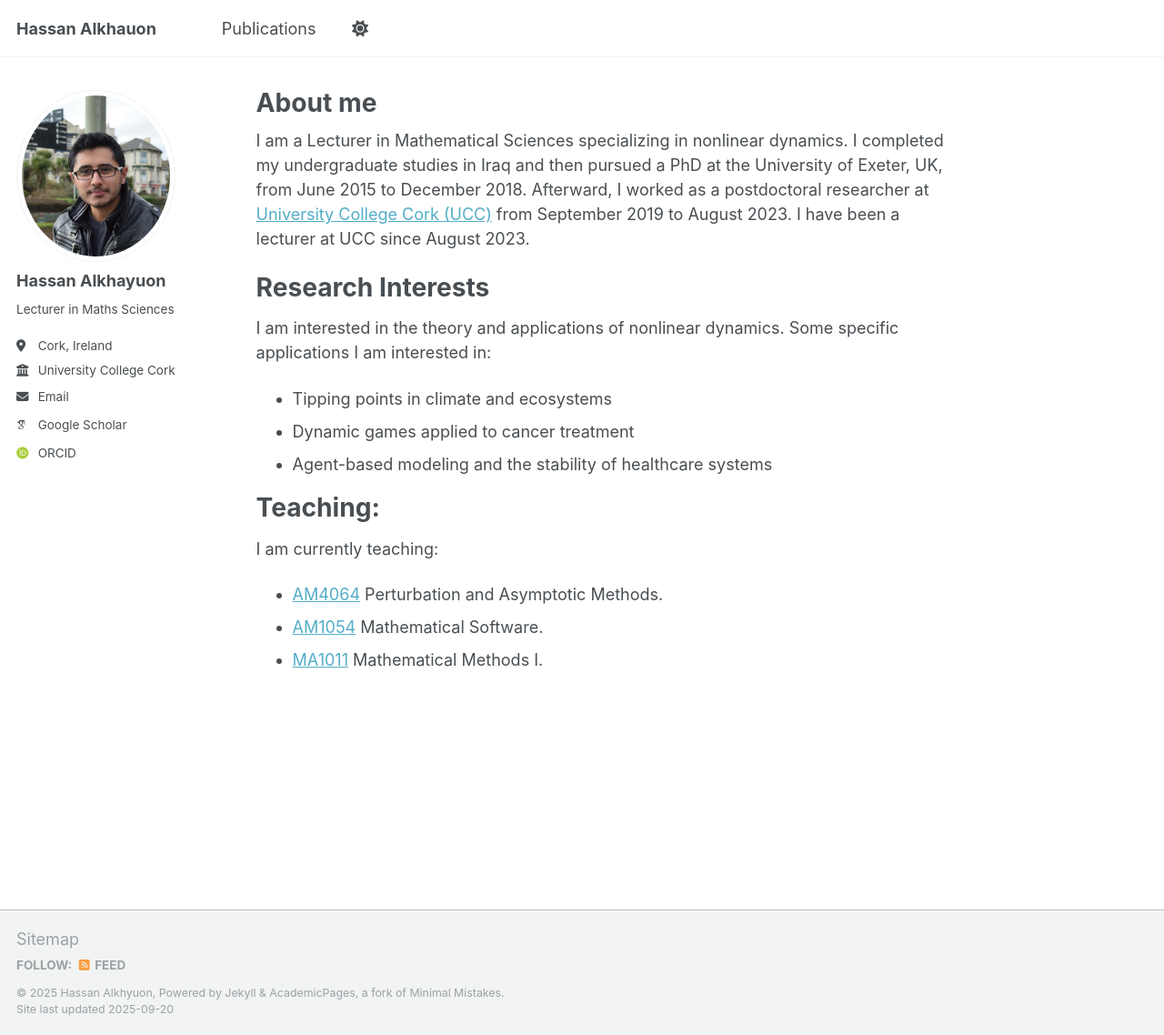
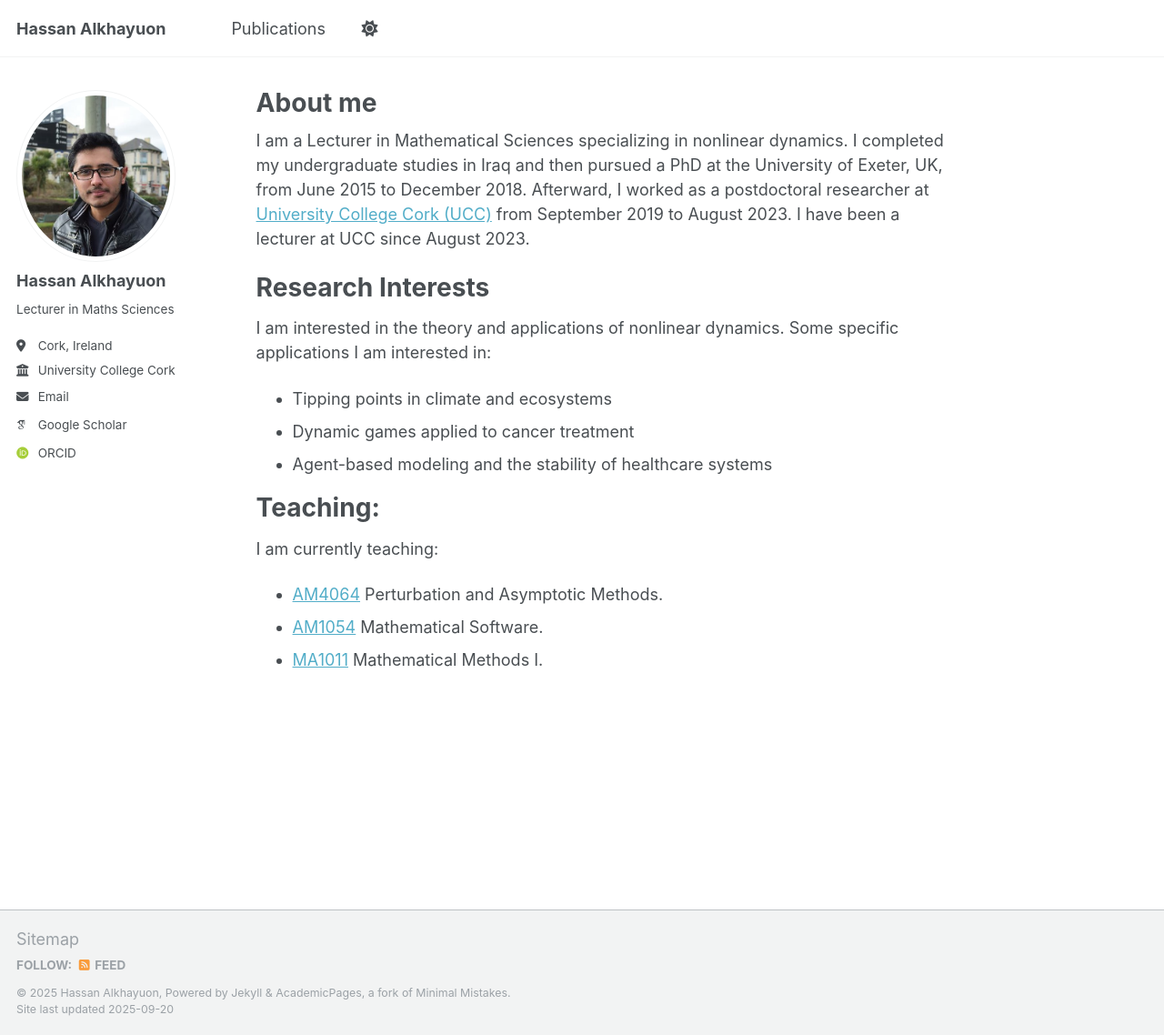
Before and after one commit to hassanalkhayuon/hassanalkhayuon.github.io, a Jekyll site: the page built from _pages/about.md, in a window 1280 px wide and 1138 px high. Shown: the whole window at 91% size. Built offline with Jekyll 4.4.1, drawn with Linux system fonts in a browser that asks for light colours; some web fonts are replaced.

Commit message:
Update _config.yml

```diff
--- a/_config.yml
+++ b/_config.yml
@@ -9,9 +9,9 @@
 # Basic Site Settings
 locale                   : "en-US"
 site_theme               : "default"
-title                    : "Hassan Alkhauon"
+title                    : "Hassan Alkhayuon"
 title_separator          : "-"
-name                     : &name "Hassan Alkhyuon"
+name                     : &name "Hassan Alkhayuon"
 description              : &description "Lecturer in Mathematical Sciences"
 url                      : https://hassanalkhayuon.github.io/ # the base hostname & protocol for your site e.g. "https://[your GitHub username].github.io" or if you already have some other page hosted on Github then use "https://[your GitHub username].github.io/[Your Repo Name]"
 baseurl                  : "" # the subpath of your site, e.g. "/blog"
```
